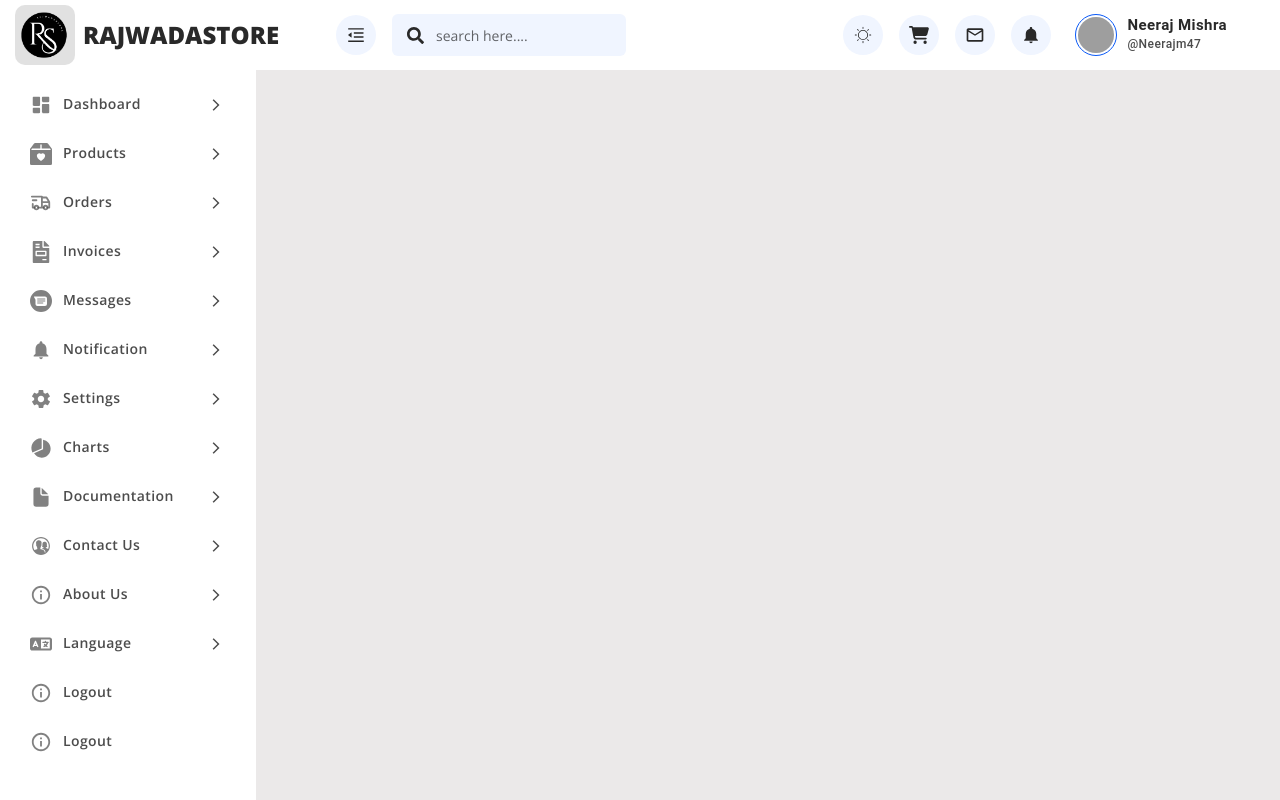
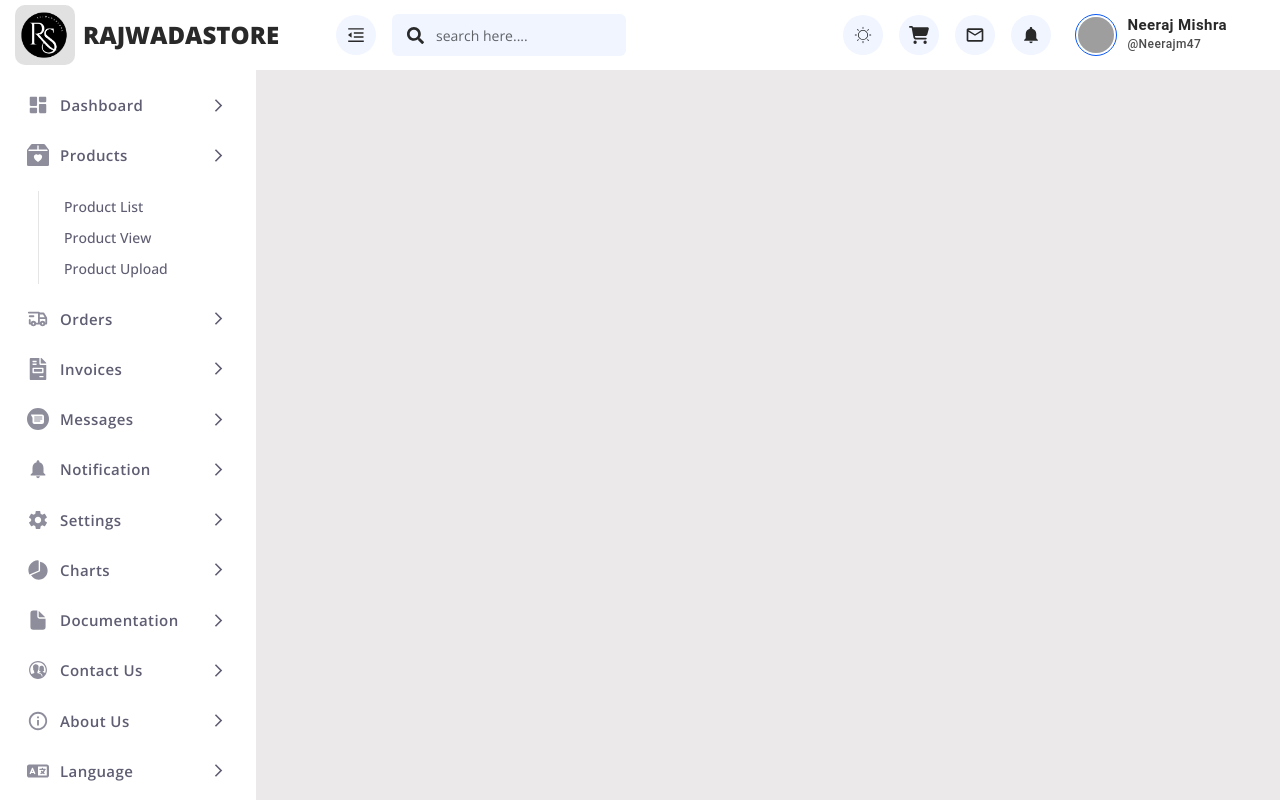
Before and after one commit to mishra-naveen-dev/admin_Dashboard, a React (Create React App) app: page / in a window 1280 px wide. Built offline with nearby package versions, Linux system fonts and the light colour scheme; grey boxes are pictures that could not be loaded.

Commit message:
Sidebar features

```diff
--- a/public/index.html
+++ b/public/index.html
@@ -1,14 +1,12 @@
 <!DOCTYPE html>
 <html lang="en">
+
 <head>
   <meta charset="utf-8" />
   <link rel="icon" href="%PUBLIC_URL%/favicon.ico" />
   <meta name="viewport" content="width=device-width, initial-scale=1" />
   <meta name="theme-color" content="#000000" />
-    <meta
-      name="description"
-      content="Web site created using create-react-app"
-    />
+  <meta name="description" content="Web site created using create-react-app" />
   <link rel="apple-touch-icon" href="%PUBLIC_URL%/logo192.png" />
   <!--
       manifest.json provides metadata used when your web app is installed on a
@@ -24,8 +22,9 @@
       work correctly both with client-side routing and a non-root public URL.
       Learn how to configure a non-root public URL by running `npm run build`.
     -->
-    <title>React App</title>
+  <title>Admin Dashboard</title>
 </head>
+
 <body>
   <noscript>You need to enable JavaScript to run this app.</noscript>
   <div id="root"></div>
@@ -40,4 +39,5 @@
       To create a production bundle, use `npm run build` or `yarn build`.
     -->
 </body>
+
 </html>
--- a/src/App.css
+++ b/src/App.css
@@ -246,3 +246,13 @@ header .part2 {
   overflow-x: hidden;
   padding-bottom: 25px;
 }
+.main .sidebarWrapper .sidebar ::-webkit-scrollbar {
+  width: 3px !important;
+  height: 3px !important;
+}
+.main .sidebarWrapper .sidebar ::-webkit-scrollbar-thumb {
+  background: transparent !important;
+}
+.main .sidebarWrapper .sidebar ::-webkit-scrollbar {
+  background: #0858f7 !important;
+}
--- a/src/components/SideBar/SideBar.css
+++ b/src/components/SideBar/SideBar.css
@@ -8,14 +8,15 @@
 }
 
 .main .sidebarWrapper .sidebar ul li button {
-  color: rgba(0, 0, 0, 0.7) !important;
+  color: #5e5d72 !important;
   text-align: left;
   justify-content: left;
   border-radius: 10px !important;
-  padding: 12px 13px !important;
+  padding: 12px 10px !important;
   align-items: center;
   text-transform: capitalize !important;
   font-weight: 600;
+  font-size: 15px !important;
   font-family: "Open Sans", sans-serif !important;
 }
 
@@ -46,5 +47,26 @@
 }
 
 .main .sidebarWrapper .sidebar ul li button * {
-  color: rgba(0, 0, 0, 0.7) !important;
+  color: #5e5d72 !important;
 }
+.main .sidebarWrapper .sidebar ul .submenu {
+  padding-left: 23px;
+}
+.main .sidebarWrapper .sidebar ul .submenu li {
+  width: 100%;
+  list-style: none;
+  padding-left: 25px;
+  border-left: 1px solid rgba(0, 0, 0, 0.1);
+}
+.main .sidebarWrapper .sidebar ul .submenu li a {
+  color: #5e5d72 !important;
+  text-decoration: none;
+  display: block;
+  padding: 5px 0px;
+  font-size: 14px !important;
+  font-weight: 500;
+  transition: all 0.3s;
+}
+.main .sidebarWrapper .sidebar ul .submenu li a:hover {
+  color: #0156ff !important;
+}
--- a/src/components/SideBar/index.js
+++ b/src/components/SideBar/index.js
@@ -52,7 +52,6 @@ const SideBar = () => {
             </Link>
           </li>
           <li>
-            <Link to="/products">
             <Button className="w-100">
               <span className="icon">
                 <BsFillBox2HeartFill />
@@ -62,7 +61,17 @@ const SideBar = () => {
                 <MdArrowForwardIos />
               </span>
             </Button>
-            </Link>
+            <ul className="submenu">
+              <li>
+                <Link to="#">Product List</Link>
+              </li>
+              <li>
+                <Link to="#">Product View </Link>
+              </li>
+              <li>
+                <Link to="#">Product Upload</Link>
+              </li>
+            </ul>
           </li>
           <li>
             <Link to="/orders">
```
Lines whose indentation alone changed are shown as unchanged.
